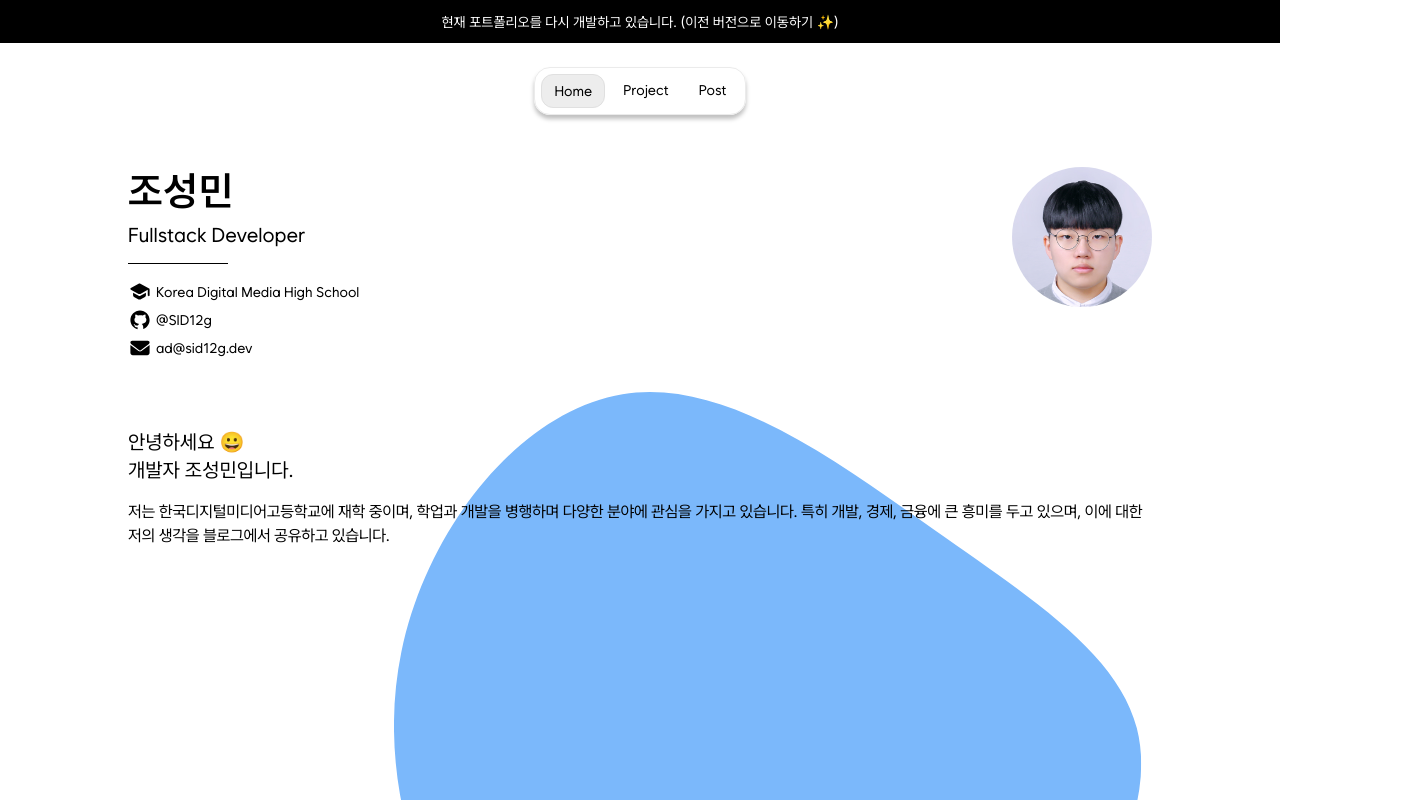
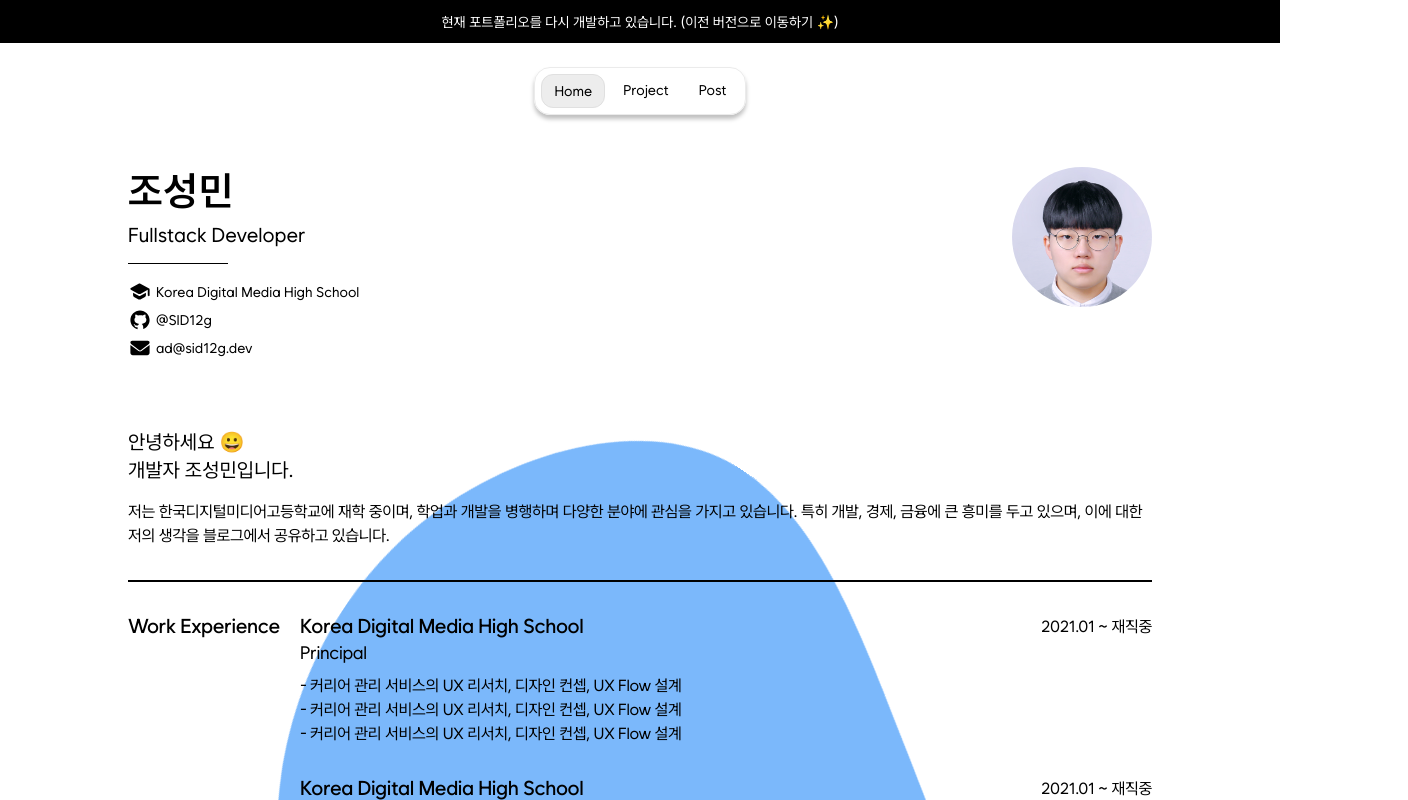
Before and after one commit to SID12g/sid12g.dev, a Next.js app: page / in a window 1280 px wide. Shown: the top 800 px of the page, 1408 px wide, since content can reach past the window. Built offline with nearby package versions, Linux system fonts and the light colour scheme; a web font is replaced by a local one.

Commit message:
feat: Home page Work Experience

```diff
--- a/src/app/page.tsx
+++ b/src/app/page.tsx
@@ -1,6 +1,6 @@
 "use client";
 
-import styled from "styled-components";
+import styled, { keyframes } from "styled-components";
 import Wrapper from "@/components/Wrapper";
 import Gap from "@/components/Gap";
 import Text from "@/components/Text";
@@ -18,8 +18,41 @@ export default function Home() {
     <Wrapper>
       <Foreground>
         <Gap height="52px" />
-        <ProfileBox>
-          <InfoBox>
+        <ProfileBox />
+        <Gap height="68px" />
+        <InfoBox />
+        <Gap height="32px" />
+        <Box width="1024px" height="2px" background_color="#000000" />
+        <Gap height="32px" />
+        <Box display="flex">
+          <Text
+            font_size="20px"
+            font_weight="500"
+            line_height="24px"
+            letter_spacing="-0.4px"
+            style={{ whiteSpace: "nowrap" }}
+          >
+            Work Experience
+          </Text>
+          <Gap width="20px" />
+          <Box flex_grow={1}>
+            <WorkPropertyChildren />
+            <Gap height="32px" />
+            <WorkPropertyChildren />
+          </Box>
+        </Box>
+        <Background>
+          <Image src={BackgroundImage} alt="Background Image" />
+        </Background>
+      </Foreground>
+    </Wrapper>
+  );
+}
+
+function ProfileBox() {
+  return (
+    <Box display="flex" justify_content="space-between">
+      <Box display="flex" flex_direction="column">
         <Text font_size="40px" font_weight="600" letter_spacing="0.8px">
           조성민
         </Text>
@@ -47,7 +80,7 @@ export default function Home() {
           <Gap width="4px" />
           <Text font_size="14px">ad@sid12g.dev</Text>
         </FlexBox>
-          </InfoBox>
+      </Box>
       <Box width="140px" height="140px" border_radius="1000px">
         <Image
           src={ProfileImage}
@@ -56,9 +89,13 @@ export default function Home() {
           height={140}
         />
       </Box>
-        </ProfileBox>
-        <Gap height="68px" />
-        <IntroBox>
+    </Box>
+  );
+}
+
+function InfoBox() {
+  return (
+    <Box display="flex" flex_direction="column">
       <Text font_size="20px" line_height="28px">
         안녕하세요 😀
         <br />
@@ -67,44 +104,70 @@ export default function Home() {
       <Gap height="16px" />
       <Text font_size="16px" line_height="24px" letter_spacing="-0.32px">
         저는 한국디지털미디어고등학교에 재학 중이며, 학업과 개발을 병행하며
-            다양한 분야에 관심을 가지고 있습니다. 특히 개발, 경제, 금융에 큰
-            흥미를 두고 있으며, 이에 대한 저의 생각을 블로그에서 공유하고
-            있습니다.
+        다양한 분야에 관심을 가지고 있습니다. 특히 개발, 경제, 금융에 큰 흥미를
+        두고 있으며, 이에 대한 저의 생각을 블로그에서 공유하고 있습니다.
       </Text>
-        </IntroBox>
-      </Foreground>
-      <Background>
-        <Image src={BackgroundImage} alt="Background Image" />
-      </Background>
-    </Wrapper>
+    </Box>
+  );
+}
+
+function WorkPropertyChildren() {
+  return (
+    <Box>
+      <Box display="flex" justify_content="space-between" align_items="center">
+        <Text
+          font_size="20px"
+          font_weight="500"
+          line_height="24px"
+          letter_spacing="-0.4px"
+        >
+          Korea Digital Media High School
+        </Text>
+        <Text font_size="16px" letter_spacing="-0.32px">
+          2021.01 ~ 재직중
+        </Text>
+      </Box>
+      <Gap height="4px" />
+      <Text font_size="18px" line_height="22px" letter_spacing="-0.36px">
+        Principal
+      </Text>
+      <Gap height="12px" />
+      <Text font_size="16px" line_height="20px" letter_spacing="-0.32px">
+        - 커리어 관리 서비스의 UX 리서치, 디자인 컨셉, UX Flow 설계
+      </Text>
+      <Gap height="4px" />
+      <Text font_size="16px" line_height="20px" letter_spacing="-0.32px">
+        - 커리어 관리 서비스의 UX 리서치, 디자인 컨셉, UX Flow 설계
+      </Text>
+      <Gap height="4px" />
+      <Text font_size="16px" line_height="20px" letter_spacing="-0.32px">
+        - 커리어 관리 서비스의 UX 리서치, 디자인 컨셉, UX Flow 설계
+      </Text>
+    </Box>
   );
 }
 
 const Foreground = styled.div`
   position: relative;
-  z-index: 1; /* Background보다 앞에 배치 */
+  z-index: 1;
+`;
+
+const rotate = keyframes`
+  from {
+    transform: rotate(0deg);
+  }
+  to {
+    transform: rotate(360deg);
+  }
 `;
 
 const Background = styled.div`
+  width: 100%;
   display: flex;
   align-items: center;
   justify-content: center;
   position: absolute;
-  top: 392px;
-  width: 100%;
-  z-index: -1; /* 다른 요소들보다 뒤에 배치 */
+  top: 360px;
+  z-index: -1;
+  animation: ${rotate} 60s linear infinite;
 `;
-const ProfileBox = styled.div`
-  display: flex;
-  justify-content: space-between;
-`;
-
-const InfoBox = styled.div`
-  display: flex;
-  flex-direction: column;
-`;
-
-const IntroBox = styled.div`
-  display: flex;
-  flex-direction: column;
-`;
--- a/src/components/Box.tsx
+++ b/src/components/Box.tsx
@@ -5,11 +5,21 @@ const Box = styled.div<{
   height?: string;
   background_color?: string;
   border_radius?: string;
+  display?: string;
+  justify_content?: string;
+  align_items?: string;
+  flex_direction?: string;
+  flex_grow?: number;
 }>`
   width: ${(props) => props.width};
   height: ${(props) => props.height};
   background-color: ${(props) => props.background_color};
   border-radius: ${(props) => props.border_radius};
+  display: ${(props) => props.display};
+  justify-content: ${(props) => props.justify_content};
+  align-items: ${(props) => props.align_items};
+  flex-direction: ${(props) => props.flex_direction};
+  flex-grow: ${(props) => props.flex_grow};
   overflow: hidden;
 `;
 
--- a/src/components/Text.tsx
+++ b/src/components/Text.tsx
@@ -13,6 +13,7 @@ const Text = styled.p<{
   line-height: ${(props) => props.line_height || "normal"};
   letter-spacing: ${(props) => props.letter_spacing || "normal"};
   margin: 0;
+  text-decoration: none;
 `;
 
 export default Text;
```
Lines whose indentation alone changed are shown as unchanged.
